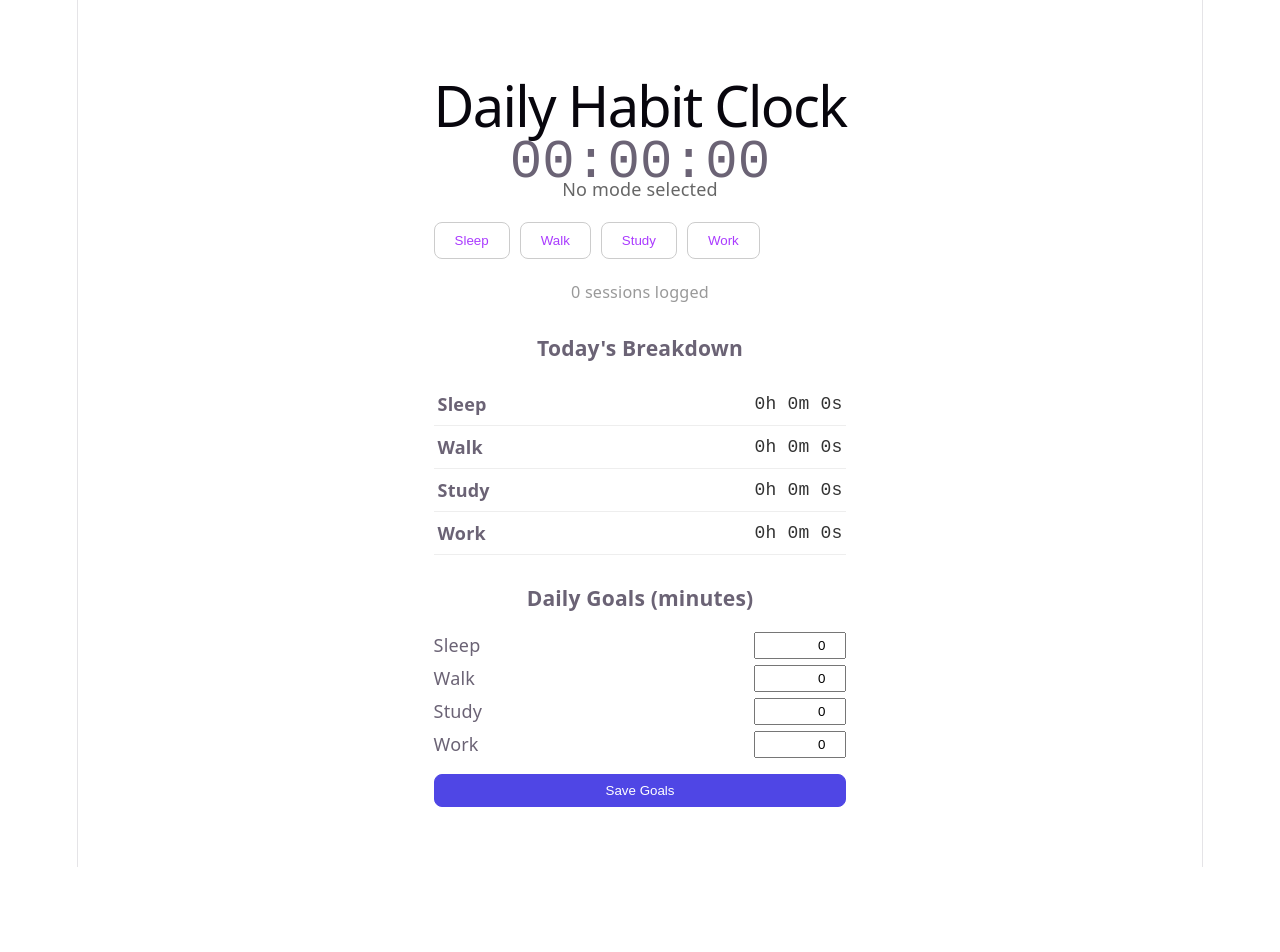
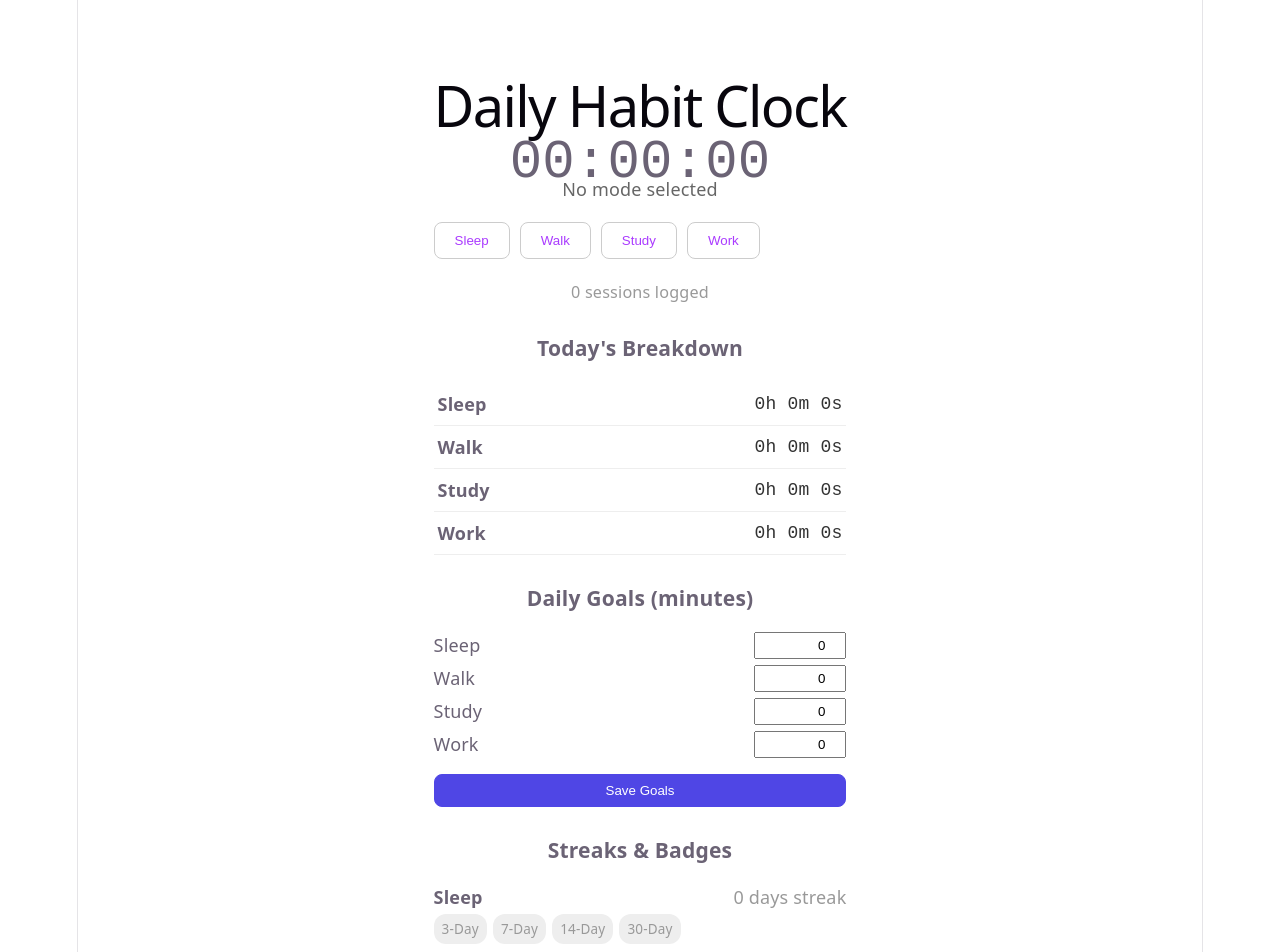
Before and after one commit to Tanishkasaxena05/Project01, a React (Vite) app in the folder my-habit-clock/: page / in a window 1280 px wide. Shown: the top 952 px of the page. Before the commit the page ends 867 px from the top, so only its background shows below. Built offline with nearby package versions, Linux system fonts and the light colour scheme.

Commit message:
Add goals, streaks, and badges

```diff
--- a/my-habit-clock/src/App.jsx
+++ b/my-habit-clock/src/App.jsx
@@ -4,6 +4,7 @@ import ModeButtons from './components/ModeButtons';
 import Clock from './components/Clock';
 import WorkTable from './components/WorkTable';
 import GoalSettings from './components/GoalSettings';
+import Badges from './components/Badges';
 import { saveSession, getSessions } from './data/storage';
 
 export default function App() {
@@ -53,6 +54,7 @@ export default function App() {
       </p>
       <WorkTable key={refreshKey} />
       <GoalSettings onGoalsSaved={() => setRefreshKey((k) => k + 1)} />
+      <Badges key={`badges-${refreshKey}`} />
     </div>
   );
 }
--- /dev/null
+++ b/my-habit-clock/src/components/Badges.jsx
@@ -0,0 +1,43 @@
+import { getStreak } from '../data/storage';
+
+const MODES = ['Sleep', 'Walk', 'Study', 'Work'];
+const MILESTONES = [3, 7, 14, 30]; // day thresholds for badges
+
+export default function Badges() {
+  return (
+    <div style={{ marginTop: '30px' }}>
+      <h3 style={{ textAlign: 'center' }}>Streaks & Badges</h3>
+      {MODES.map((mode) => {
+        const streak = getStreak(mode);
+        const earnedBadges = MILESTONES.filter((m) => streak >= m);
+
+        return (
+          <div key={mode} style={{ marginBottom: '14px' }}>
+            <div style={{ display: 'flex', justifyContent: 'space-between' }}>
+              <strong>{mode}</strong>
+              <span style={{ color: streak > 0 ? '#16a34a' : '#999' }}>
+                {streak} day{streak === 1 ? '' : 's'} streak
+              </span>
+            </div>
+            <div style={{ display: 'flex', gap: '6px', marginTop: '4px' }}>
+              {MILESTONES.map((m) => (
+                <span
+                  key={m}
+                  style={{
+                    padding: '2px 8px',
+                    borderRadius: '12px',
+                    fontSize: '0.75rem',
+                    background: earnedBadges.includes(m) ? '#4f46e5' : '#eee',
+                    color: earnedBadges.includes(m) ? '#fff' : '#999',
+                  }}
+                >
+                  {m}-Day
+                </span>
+              ))}
+            </div>
+          </div>
+        );
+      })}
+    </div>
+  );
+}
--- a/my-habit-clock/src/data/storage.js
+++ b/my-habit-clock/src/data/storage.js
@@ -16,8 +16,6 @@ export function clearSessions() {
   localStorage.removeItem(STORAGE_KEY);
 }
 
-// Goals are stored as { Sleep: 480, Walk: 30, Study: 180, Work: 240 }
-// values are in MINUTES per day
 export function getGoals() {
   const raw = localStorage.getItem(GOALS_KEY);
   return raw ? JSON.parse(raw) : { Sleep: 0, Walk: 0, Study: 0, Work: 0 };
@@ -26,3 +24,50 @@ export function getGoals() {
 export function saveGoals(goals) {
   localStorage.setItem(GOALS_KEY, JSON.stringify(goals));
 }
+
+// Returns a date string like "2026-08-16" for grouping sessions by day
+function dateKey(timestamp) {
+  const d = new Date(timestamp);
+  return `${d.getFullYear()}-${d.getMonth() + 1}-${d.getDate()}`;
+}
+
+// Groups all sessions by day, then by mode, summing durations.
+// Returns: { "2026-08-16": { Study: 3600000, Work: 1800000 }, ... }
+export function getDailyTotals() {
+  const sessions = getSessions();
+  const byDay = {};
+
+  for (const s of sessions) {
+    const key = dateKey(s.startedAt);
+    if (!byDay[key]) byDay[key] = {};
+    byDay[key][s.mode] = (byDay[key][s.mode] || 0) + s.durationMs;
+  }
+
+  return byDay;
+}
+
+// Calculates current consecutive-day streak for a given mode,
+// counting backward from today. Stops at the first day the goal was missed.
+export function getStreak(mode) {
+  const goals = getGoals();
+  const goalMs = (goals[mode] || 0) * 60000;
+  if (goalMs <= 0) return 0; // no goal set, no streak possible
+
+  const dailyTotals = getDailyTotals();
+  let streak = 0;
+  let date = new Date();
+
+  while (true) {
+    const key = dateKey(date.getTime());
+    const dayTotal = dailyTotals[key]?.[mode] || 0;
+
+    if (dayTotal >= goalMs) {
+      streak++;
+      date.setDate(date.getDate() - 1); // go back one day
+    } else {
+      break;
+    }
+  }
+
+  return streak;
+}
```
